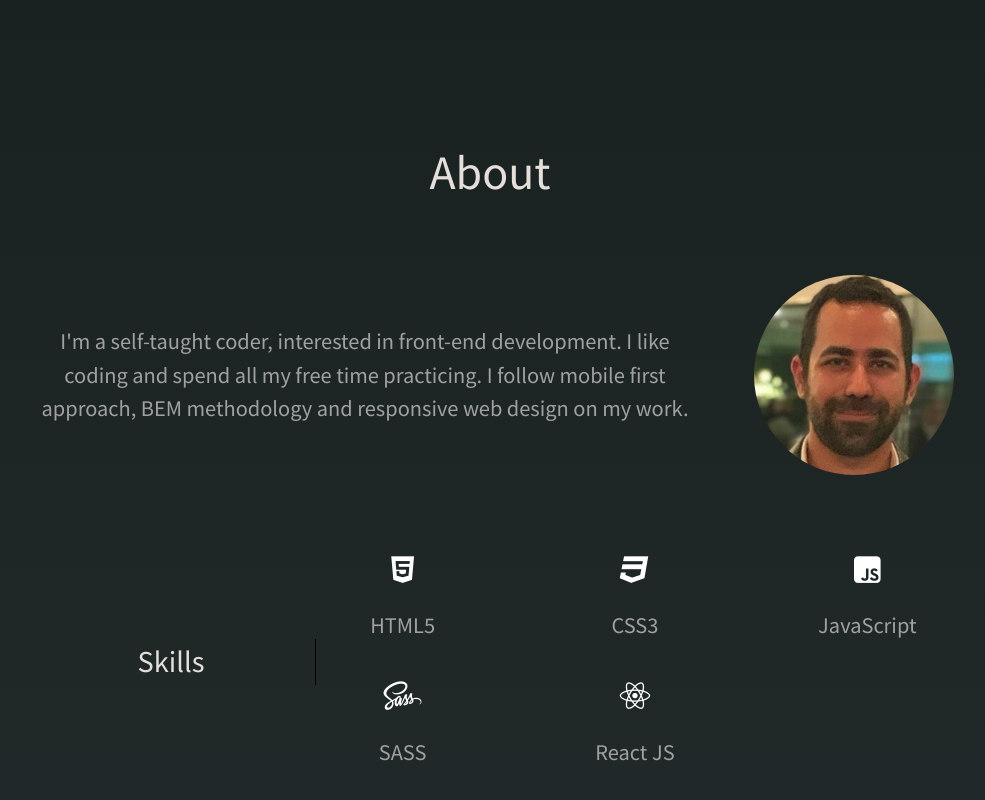
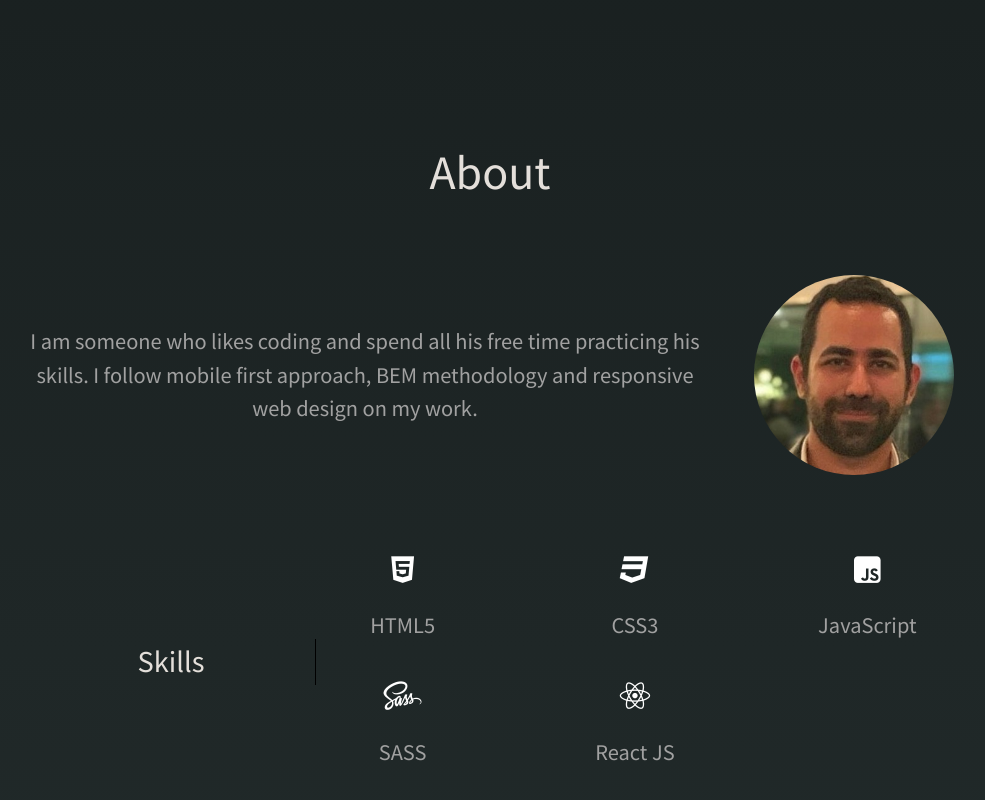
Before and after one commit to nysezgin/portfolio, a React (Create React App) app: page / in a window 1280 px wide. Shown: the part 1559-2359 px from the top of the page, without its empty margins (275-1260 px from the left). Built offline with nearby package versions, Linux system fonts and the light colour scheme.

Commit message:
Update About.js

```diff
--- a/src/components/main/About.js
+++ b/src/components/main/About.js
@@ -7,10 +7,14 @@ export default function About() {
     <section id="about" className="about">
       <h1 className="about__title">About</h1>
       <p className="about__info">
-      <img className="about__image" src={nysezgin} alt="Necati Yasin Sezgin" />
-        I'm a self-taught coder, interested in front-end development. I like
-        coding and spend all my free time practicing. I follow mobile first
-        approach, BEM methodology and responsive web design on my work.
+        <img
+          className="about__image"
+          src={nysezgin}
+          alt="Necati Yasin Sezgin"
+        />
+        I am someone who likes coding and spend all his free time practicing his
+        skills. I follow mobile first approach, BEM methodology and responsive
+        web design on my work.
       </p>
       <section className="skills">
         <h3 className="skills__title">Skills</h3>
```
